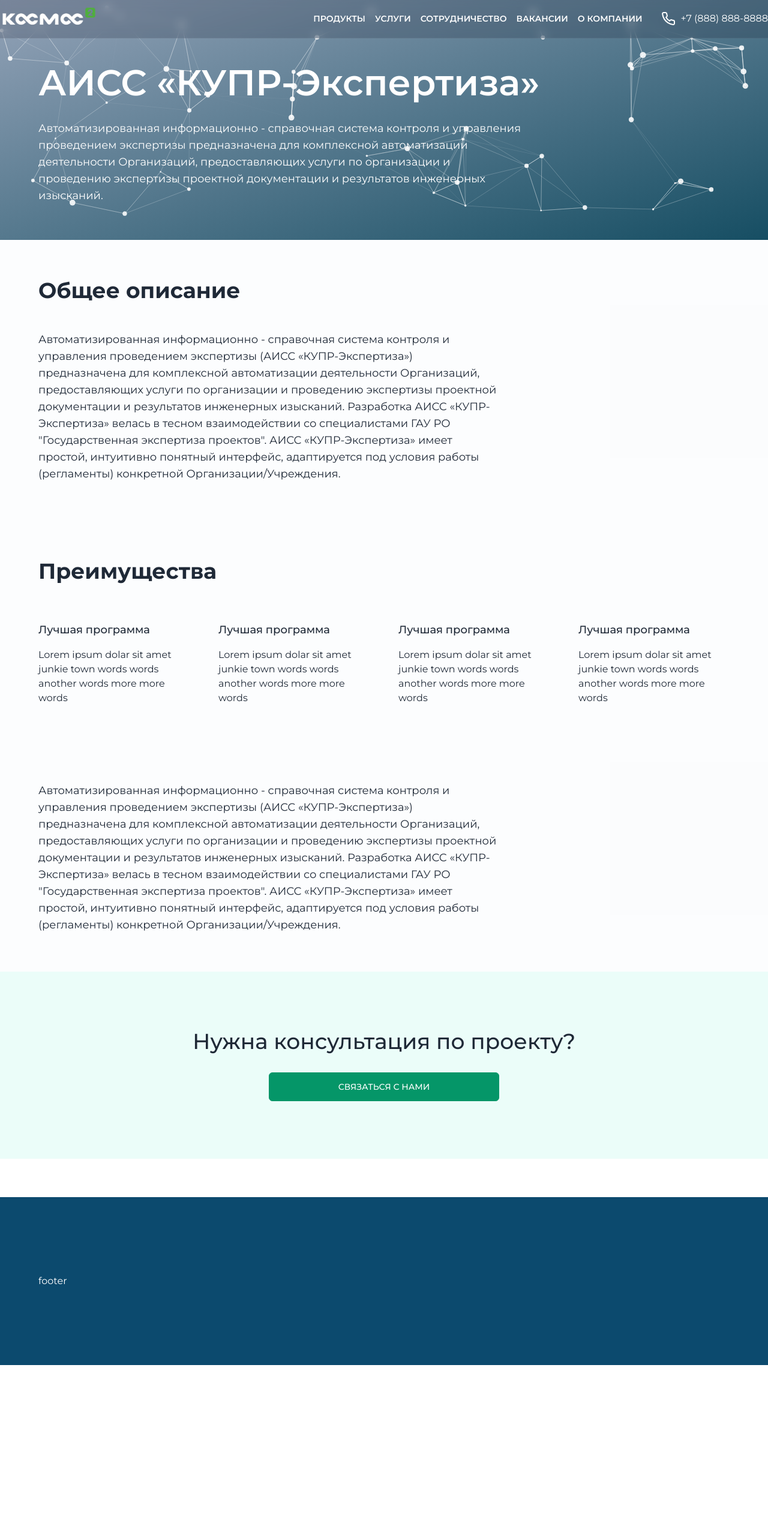
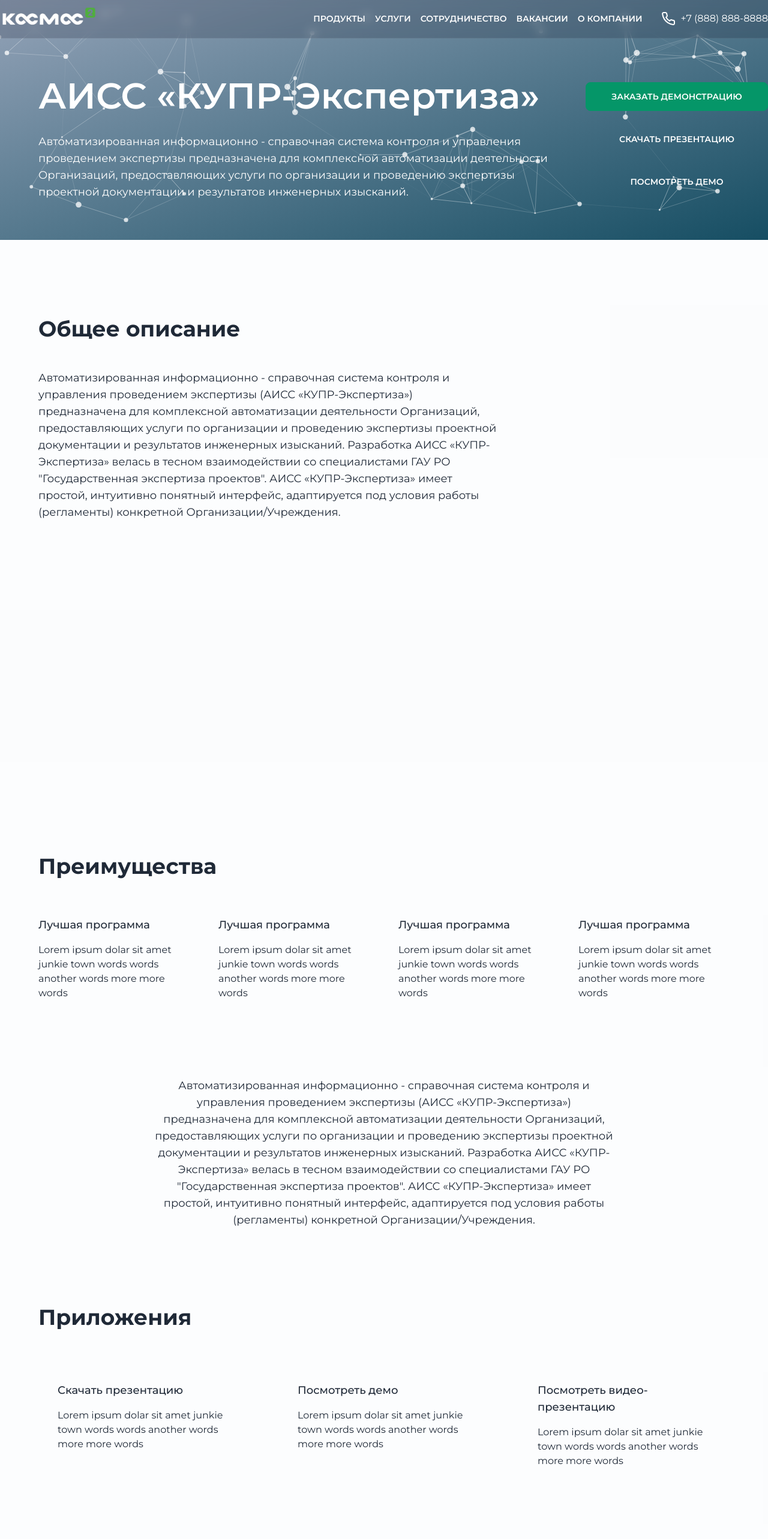
Before and after one commit to lp9087/cosmos_site, a Next.js app in the folder frontend/: page /products/slug in a window 1280 px wide. Shown: the top 2566 px of the page at 60% size. Before the commit the page ends 2276 px from the top, so only its background shows below. Built offline with nearby package versions, Linux system fonts and the light colour scheme.

Commit message:
Доработана страница продукта

```diff
--- a/frontend/components/products/ProductDetailPage.jsx
+++ b/frontend/components/products/ProductDetailPage.jsx
@@ -1,23 +1,29 @@
 import { useState } from 'react';
 
 import PRODUCT_DETAIL_MOCK from '@/constants/mocks/productDetail';
-import { BadgeListScreen, MDTextScreen } from '../screens';
+import { BadgeListScreen, MDTextScreen, SliderScreen } from '../screens';
 import ParticlesBG from '../ParticlesBG';
 import Layout from '../Layout';
 import CTAJumbotron from '../CTAJumbotron';
 import ContactModal from '../ContactModal';
 
 const ProductDetailPage = ({}) => {
-  const { title, short_description, description, advantages, anotherText } =
+  const { title, short_description, description, advantages, anotherText, links } =
     PRODUCT_DETAIL_MOCK;
   const [modal, setModal] = useState(false);
 
   return (
     <Layout>
-      <Hero title={title} description={short_description} />
-      <MDTextScreen {...description} spacing="md" />
-      <BadgeListScreen {...advantages} spacing="md" />
-      <MDTextScreen {...anotherText} spacing="md" />
+      <Hero
+        title={title}
+        description={short_description}
+        onCTAClick={() => setModal(true)}
+      />
+      <MDTextScreen {...description} />
+      <SliderScreen spacing="none" />
+      <BadgeListScreen {...advantages} />
+      <MDTextScreen spacing="none" textAlign="center" {...anotherText} />
+      <BadgeListScreen {...links} />
       <CTAJumbotron
         className="mb-16"
         ctaText="Связаться с нами"
@@ -30,14 +36,27 @@
 
 export default ProductDetailPage;
 
-const Hero = ({ title, description }) => {
+const Hero = ({ title, description, onCTAClick }) => {
   return (
     <div className="relative h-[50vh] z-[1] text-white overflow-x-hidden">
       <ParticlesBG />
-      <div className="container mx-auto h-full pt-12">
-        <div className="flex flex-col justify-center gap-8 h-full pl-16">
-          <h1 className="text-6xl font-semibold">{title}</h1>
-          <p className="text-lg w-2/3">{description}</p>
+      <div className="container flex items-center mx-auto h-full pt-16 pointer-events-none">
+        <div className="grid grid-cols-[70%,25%] gap-[5%] justify-center pl-16">
+          <div className="flex flex-col gap-8">
+            <h1 className="text-6xl font-semibold">{title}</h1>
+            <p className="text-lg">{description}</p>
+          </div>
+          <div className="flex flex-col justify-evenly gap-4 h-full">
+            <button className="btn btn-primary pointer-events-auto" onClick={onCTAClick}>
+              Заказать демонстрацию
+            </button>
+            <button className="btn btn-ghost pointer-events-auto">
+              Скачать презентацию
+            </button>
+            <button className="btn btn-ghost pointer-events-auto">
+              Посмотреть демо
+            </button>
+          </div>
         </div>
       </div>
     </div>
--- a/frontend/components/screens/BadgeListScreen.jsx
+++ b/frontend/components/screens/BadgeListScreen.jsx
@@ -1,3 +1,5 @@
+import Link from 'next/link';
+
 import BaseScreen from './BaseScreen';
 
 const BadgeListScreen = ({ title, description, items = [], ...rest }) => {
@@ -7,7 +9,7 @@
         <h2 className="font-bold text-4xl">{title}</h2>
         {description && <p className="text-xl">{description}</p>}
       </div>
-      <div className="grid grid-cols-4 gap-12">
+      <div className="flex flex-wrap justify-center gap-12">
         {items.map(({ id, ...rest }) => (
           <BadgeItem key={id} {...rest} />
         ))}
@@ -18,11 +20,11 @@
 
 export default BadgeListScreen;
 
-const BadgeItem = ({ title, description, img }) => {
-  return (
-    <div className={`flex flex-col gap-4 ${!description ? 'items-center' : ''}`}>
+const BadgeItem = ({ title, description, img, link }) => {
+  const content = (
+    <>
       {img && (
-        <div className="flex justify-center w-4/5 py-24 border border-slate-300">
+        <div className="flex justify-center w-full py-24 border border-slate-300">
           Image
         </div>
       )}
@@ -30,6 +32,23 @@
         <h3 className={`font-medium ${description ? 'text-lg' : ''}`}>{title}</h3>
       )}
       {description && <p>{description}</p>}
+    </>
+  );
+  const containerStyles = `basis-1/5 flex-1 flex flex-col gap-4
+    ${!description ? 'items-center' : ''}`;
+
+  return link ? (
+    <Link href={link} passHref>
+      <a
+        className={`${containerStyles}
+        ${link ? 'hover:bg-slate-200 cursor-pointer rounded-xl px-8 py-6' : ''}`}
+      >
+        {content}
+      </a>
+    </Link>
+  ) : (
+    <div className={`${containerStyles} ${!description ? 'items-center' : ''}`}>
+      {content}
     </div>
   );
 };
--- a/frontend/components/screens/MDTextScreen.jsx
+++ b/frontend/components/screens/MDTextScreen.jsx
@@ -1,10 +1,28 @@
 import BaseScreen from './BaseScreen';
 
-const MDTextScreen = ({ title, content, ...rest }) => {
+const TAG_TO_ALIGN = {
+  left: 'text-left',
+  center: 'text-center',
+  right: 'text-right',
+};
+
+const MDTextScreen = ({ title, content, textAlign = 'left', ...rest }) => {
   return (
-    <BaseScreen className="gap-12" {...rest}>
+    <BaseScreen
+      className={`gap-12
+      ${
+        textAlign === 'center'
+          ? 'items-center'
+          : textAlign === 'right'
+          ? 'items-end'
+          : ''
+      }`}
+      {...rest}
+    >
       {title && <h2 className="font-bold text-4xl">{title}</h2>}
-      <p className="w-2/3 text-lg">{content}</p>
+      <p className={`w-2/3 text-lg ${TAG_TO_ALIGN[textAlign] ?? TAG_TO_ALIGN.left}`}>
+        {content}
+      </p>
     </BaseScreen>
   );
 };
--- /dev/null
+++ b/frontend/components/screens/SliderScreen.jsx
@@ -0,0 +1,62 @@
+import styled from 'styled-components';
+import { Navigation } from 'swiper';
+import { Swiper, SwiperSlide } from 'swiper/react';
+
+import BaseScreen from './BaseScreen';
+
+const SliderScreen = ({ title, content, ...rest }) => {
+  return (
+    <BaseScreen className="gap-12" {...rest}>
+      {title && <h2 className="font-bold text-4xl">{title}</h2>}
+      <StyledSwiper
+        slidesPerView={3}
+        spaceBetween={30}
+        modules={[Navigation]} // items_count > 3
+        loop // items_count > 3
+        navigation // items_count > 3
+        //
+        alignCenter={false} // items_count < 3
+      >
+        <SwiperSlide>Slide 1</SwiperSlide>
+        <SwiperSlide>Slide 2</SwiperSlide>
+        <SwiperSlide>Slide 3</SwiperSlide>
+        <SwiperSlide>Slide 4</SwiperSlide>
+        <SwiperSlide>Slide 5</SwiperSlide>
+        {/* <SwiperSlide>Slide 6</SwiperSlide>
+        <SwiperSlide>Slide 7</SwiperSlide>
+        <SwiperSlide>Slide 8</SwiperSlide>
+        <SwiperSlide>Slide 9</SwiperSlide> */}
+      </StyledSwiper>
+    </BaseScreen>
+  );
+};
+
+export default SliderScreen;
+
+const StyledSwiper = styled(Swiper)`
+  width: 100%;
+  height: 100%;
+  min-height: 300px;
+
+  .swiper-wrapper {
+    ${({ alignCenter }) => alignCenter && 'justify-content: center;'}
+  }
+
+  .swiper-slide {
+    text-align: center;
+    font-size: 18px;
+    background: #afafaf;
+
+    /* Center slide text vertically */
+    display: flex;
+    justify-content: center;
+    align-items: center;
+  }
+
+  .swiper-slide img {
+    display: block;
+    width: 100%;
+    height: 100%;
+    object-fit: cover;
+  }
+`;
--- a/frontend/components/screens/index.ts
+++ b/frontend/components/screens/index.ts
@@ -1,3 +1,4 @@
 export { default as BaseScreen } from './BaseScreen';
 export { default as MDTextScreen } from './MDTextScreen';
 export { default as BadgeListScreen } from './BadgeListScreen';
+export { default as SliderScreen } from './SliderScreen';
--- a/frontend/constants/mocks/productDetail.ts
+++ b/frontend/constants/mocks/productDetail.ts
@@ -46,6 +46,32 @@
 Разработка АИСС «КУПР-Экспертиза»  велась в тесном взаимодействии со специалистами ГАУ РО "Государственная экспертиза проектов".
 АИСС «КУПР-Экспертиза»  имеет простой, интуитивно понятный интерфейс, адаптируется под условия работы (регламенты) конкретной Организации/Учреждения.`,
   },
+  links: {
+    title: 'Приложения',
+    items: [
+      {
+        id: 1,
+        title: 'Скачать презентацию',
+        description:
+          'Lorem ipsum dolar sit amet junkie town words words another words more more words',
+        link: '#',
+      },
+      {
+        id: 2,
+        title: 'Посмотреть демо',
+        description:
+          'Lorem ipsum dolar sit amet junkie town words words another words more more words',
+        link: '#',
+      },
+      {
+        id: 3,
+        title: 'Посмотреть видео-презентацию',
+        description:
+          'Lorem ipsum dolar sit amet junkie town words words another words more more words',
+        link: '#',
+      },
+    ],
+  },
 };
 
 export default PRODUCT_DETAIL_MOCK;
--- a/frontend/package.json
+++ b/frontend/package.json
@@ -16,7 +16,8 @@
     "react-hook-form": "^7.25.0",
     "react-intersection-observer": "^8.33.1",
     "react-tsparticles": "^1.39.0",
-    "styled-components": "^5.3.3"
+    "styled-components": "^5.3.3",
+    "swiper": "^8.0.3"
   },
   "devDependencies": {
     "@types/node": "17.0.10",
--- a/frontend/styles/globals.css
+++ b/frontend/styles/globals.css
@@ -4,4 +4,6 @@
 @tailwind components;
 @tailwind utilities;
 
+@import '~swiper/css';
+@import '~swiper/css/navigation';
 @import './AnimatedCube.css';
```
Also changed, not shown: 1 other file (tests, documents, lock files or other folders).
